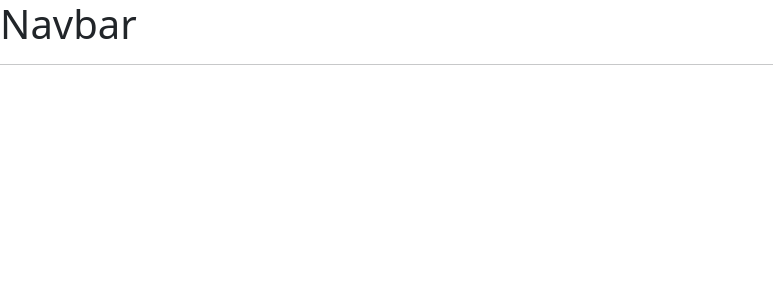
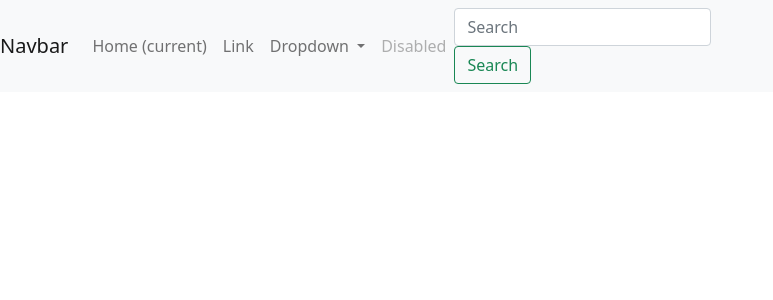
Before and after one commit to petre-marian-vaduva/Ecommerce, a Django app: page /main/ in a window 1280 px wide. Shown: the top 300 px of the page, without its empty margins (0-773 px from the left). Run offline with Django 4.2, Linux system fonts and the light colour scheme.

Commit message:
add bootstrap

```diff
--- a/project1/store/templates/store/main.html
+++ b/project1/store/templates/store/main.html
@@ -9,8 +9,41 @@
     <title>Document</title>
 </head>
 <body>
-    <h1>Navbar</h1>
-    <hr>
+    <nav class="navbar navbar-expand-lg navbar-light bg-light">
+        <a class="navbar-brand" href="#">Navbar</a>
+        <button class="navbar-toggler" type="button" data-toggle="collapse" data-target="#navbarSupportedContent" aria-controls="navbarSupportedContent" aria-expanded="false" aria-label="Toggle navigation">
+          <span class="navbar-toggler-icon"></span>
+        </button>
+
+        <div class="collapse navbar-collapse" id="navbarSupportedContent">
+          <ul class="navbar-nav mr-auto">
+            <li class="nav-item active">
+              <a class="nav-link" href="#">Home <span class="sr-only">(current)</span></a>
+            </li>
+            <li class="nav-item">
+              <a class="nav-link" href="#">Link</a>
+            </li>
+            <li class="nav-item dropdown">
+              <a class="nav-link dropdown-toggle" href="#" id="navbarDropdown" role="button" data-toggle="dropdown" aria-haspopup="true" aria-expanded="false">
+                Dropdown
+              </a>
+              <div class="dropdown-menu" aria-labelledby="navbarDropdown">
+                <a class="dropdown-item" href="#">Action</a>
+                <a class="dropdown-item" href="#">Another action</a>
+                <div class="dropdown-divider"></div>
+                <a class="dropdown-item" href="#">Something else here</a>
+              </div>
+            </li>
+            <li class="nav-item">
+              <a class="nav-link disabled" href="#">Disabled</a>
+            </li>
+          </ul>
+          <form class="form-inline my-2 my-lg-0">
+            <input class="form-control mr-sm-2" type="search" placeholder="Search" aria-label="Search">
+            <button class="btn btn-outline-success my-2 my-sm-0" type="submit">Search</button>
+          </form>
+        </div>
+      </nav>
     <div class="container">
         {% block content %}
 
```
